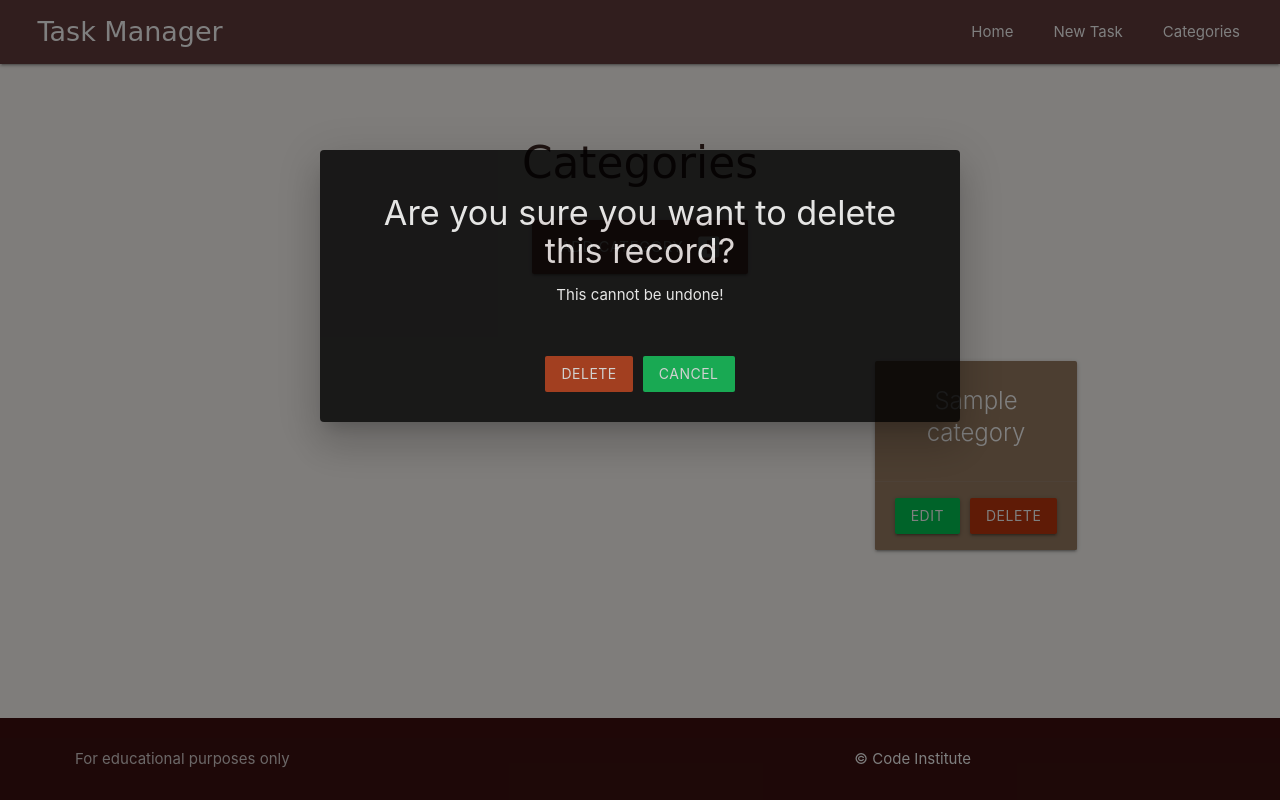
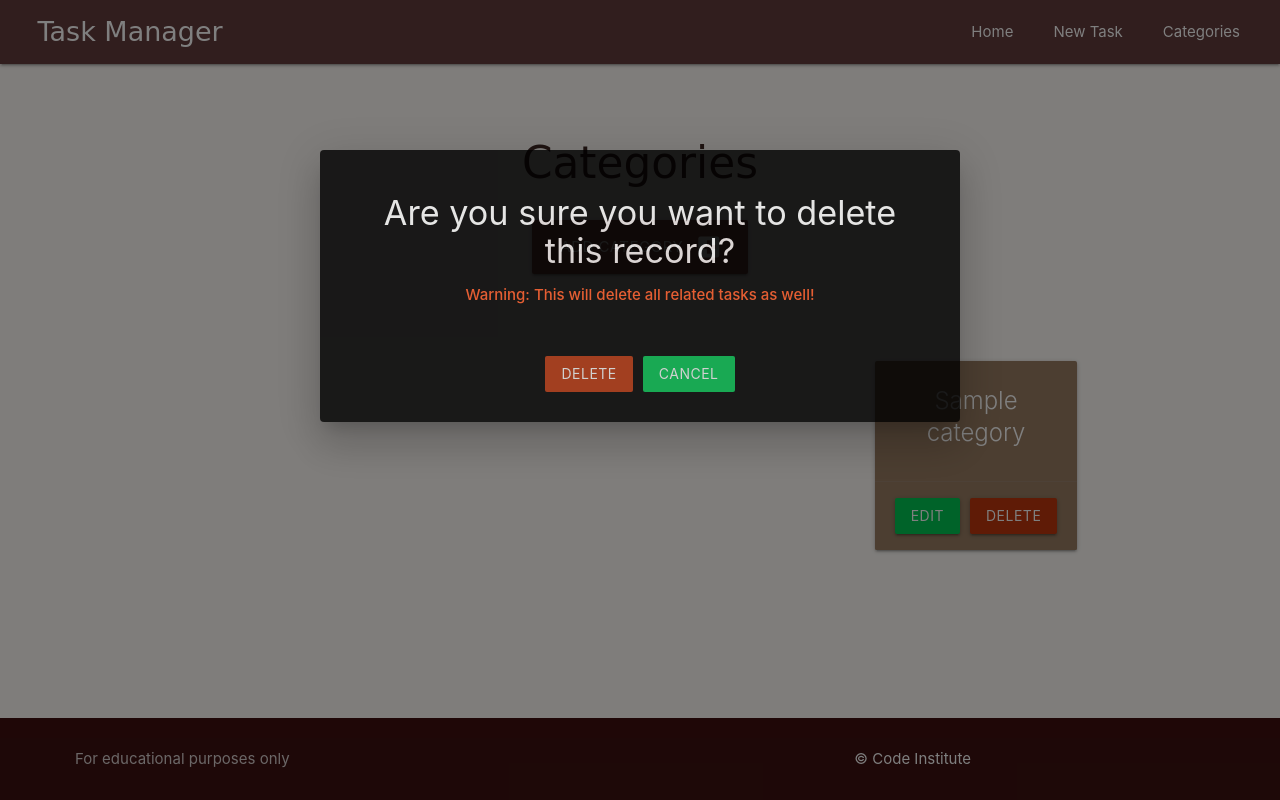
Before and after one commit to merzann/Task-Manager-RDBMS-Project, a Flask app: page /categories in a window 1280 px wide, after a click on "DELETE". Run offline with Flask 3, Linux system fonts and the light colour scheme; tables that the repository leaves empty hold one stand-in row (values such as "Sample post").

Commit message:
feat: add favicon and add change text in modal

```diff
--- a/taskmanager/static/css/style.css
+++ b/taskmanager/static/css/style.css
@@ -122,7 +122,10 @@ a.btn.green.accent-4:hover {
 /* tasks page */
 
 div.collapsible-header {
-     background-color: rgb(153, 125, 99);
+    background-color: rgb(153, 125, 99);
+    display: flex;
+    flex-wrap: wrap;
+
 }
 
 
--- /dev/null
+++ b/taskmanager/static/favicon/about.txt
@@ -0,0 +1,6 @@
+This favicon was generated using the following font:
+
+- Font Title: Lato
+- Font Author: undefined
+- Font Source: https://fonts.gstatic.com/s/lato/v24/S6uyw4BMUTPHvxk6XweuBCY.ttf
+- Font License: undefined)
--- a/taskmanager/templates/base.html
+++ b/taskmanager/templates/base.html
@@ -12,6 +12,12 @@
         type="text/css">
     <link rel="stylesheet" href="{{ url_for('static', filename='css/style.css') }}" type="text/css">
     <title>Task Manager</title>
+
+    <!-- Favicon -->
+	<link rel="apple-touch-icon" sizes="180x180" href="{{ url_for('static', filename='favicon/apple-touch-icon.png') }}">
+	<link rel="icon" type="image/png" sizes="32x32" href="{{ url_for('static', filename='favicon/favicon-32x32.png') }}">
+	<link rel="icon" type="image/png" sizes="16x16" href="{{ url_for('static', filename='favicon/favicon-16x16.png') }}">
+	<link rel="manifest" href="{{ url_for('static', filename='favicon/site.webmanifest') }}">
 </head>
 
 <body>
--- a/taskmanager/templates/categories.html
+++ b/taskmanager/templates/categories.html
@@ -26,7 +26,7 @@
                 <div id="modal-{{ category.id }}" class="modal">
                     <div class="modal-content">
                         <h4>Are you sure you want to delete this record?</h4>
-                        <p>This cannot be undone!</p>
+                        <p><strong class="deep-orange-text darken-4-text">Warning: This will delete all related tasks as well!</strong></p>
                     </div>
                     <div class="modal-footer">
                         <a href="{{ url_for('delete_category', category_id=category.id) }}" class="btn deep-orange darken-4">Delete</a>
--- a/taskmanager/templates/tasks.html
+++ b/taskmanager/templates/tasks.html
@@ -17,7 +17,7 @@
     <li>
         <div class="collapsible-header white-text">
             <i class="fas fa-caret-down"></i>
-            <strong>{{ task.task_name }}</strong> : {{ task.due_date.strftime("%d %B, %Y") }}
+            <strong>{{ task.due_date.strftime("%d %B, %Y") }}</strong>: <span>{{ task.task_name }}</span>
             {% if task.is_urgent == True %}
             <i class="fas fa-exclamation-circle" style="color:#340202f2"></i>
             {% endif %}
@@ -31,8 +31,8 @@
             <!-- Modal -->
             <div id="modal-{{ task.id }}" class="modal">
                 <div class="modal-content">
-                    <h4>Are you sure you want to delete this record?</h4>
-                    <p>This cannot be undone!</p>
+                    <h4>Are you sure you want to delete this Task?</h4>
+                    <p><strong class="deep-orange-text darken-4-text">This action cannot be undone!</strong></p>
                 </div>
                 <div class="modal-footer">
                     <a href="{{ url_for('delete_task', task_id=task.id) }}" class="btn deep-orange darken-4">Delete</a>
```
Also changed, not shown: taskmanager/static/favicon/android-chrome-192x192.png (added), taskmanager/static/favicon/android-chrome-512x512.png (added), taskmanager/static/favicon/apple-touch-icon.png (added), taskmanager/static/favicon/favicon-16x16.png (added), taskmanager/static/favicon/favicon-32x32.png (added), taskmanager/static/favicon/favicon.ico (added), taskmanager/static/favicon/site.webmanifest (added).
